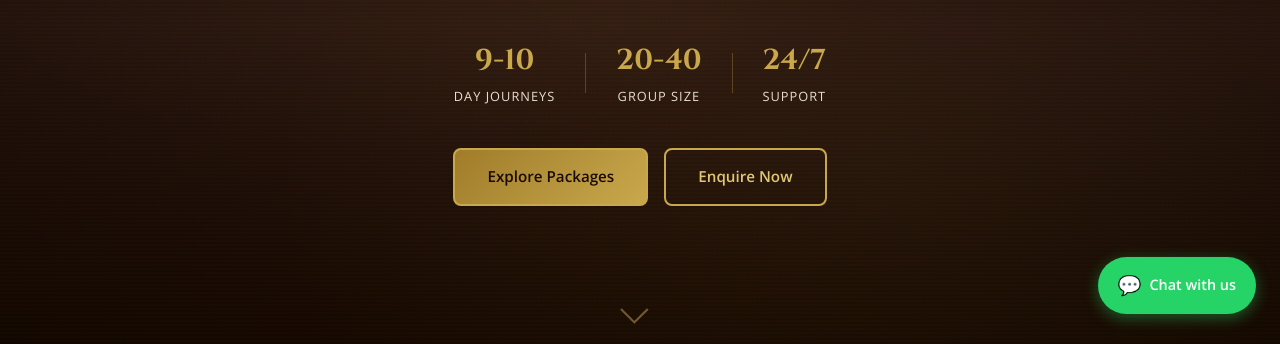
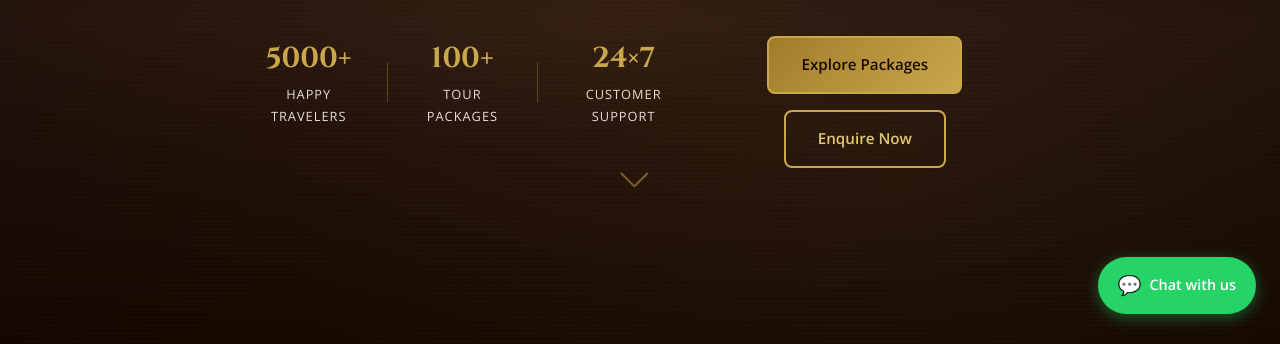
Before and after one commit to barfanijourneyjunction-design/website, a plain HTML site: page index.html in a window 1280 px wide. Shown: the part 456-800 px from the top of the page. Drawn offline with nearby package versions, Linux system fonts and the light colour scheme.

Commit message:
Update index.html

```diff
--- a/index.html
+++ b/index.html
@@ -48,18 +48,27 @@
             <p class="hero-subtitle">Affordable, Organized & Spiritually Fulfilling Chār Dhām Yātrā Packages for Every Devotee</p>
             <div class="hero-stats">
                 <div class="stat">
-                    <span class="stat-number">9-10</span>
-                    <span class="stat-label">Day Journeys</span>
+                    <div class="hero-stats">
+
+    <div class="stat">
+        <span class="stat-number">5000+</span>
+        <span class="stat-label">Happy Travelers</span>
     </div>
+
     <div class="stat-divider"></div>
+
     <div class="stat">
-                    <span class="stat-number">20-40</span>
-                    <span class="stat-label">Group Size</span>
+        <span class="stat-number">100+</span>
+        <span class="stat-label">Tour Packages</span>
     </div>
+
     <div class="stat-divider"></div>
+
     <div class="stat">
-                    <span class="stat-number">24/7</span>
-                    <span class="stat-label">Support</span>
+        <span class="stat-number">24×7</span>
+        <span class="stat-label">Customer Support</span>
+    </div>
+
 </div>
             </div>
             <div class="hero-buttons">
```
Lines whose indentation alone changed are shown as unchanged.
